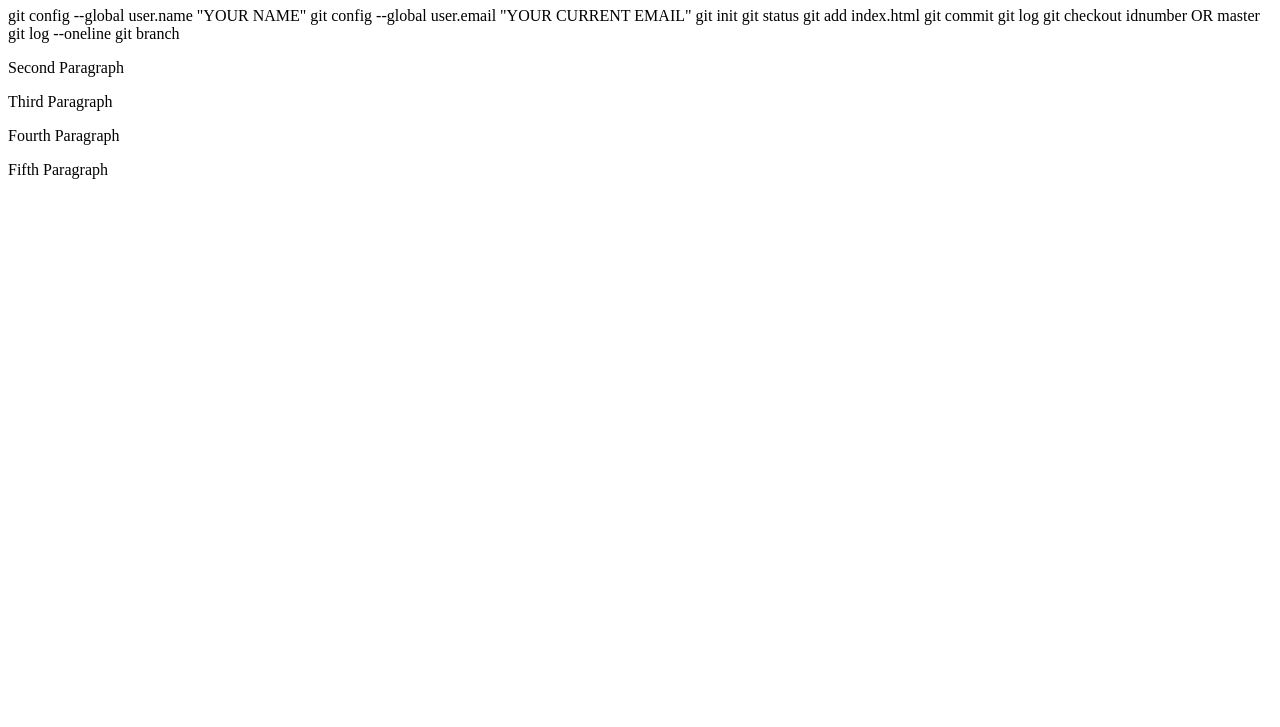
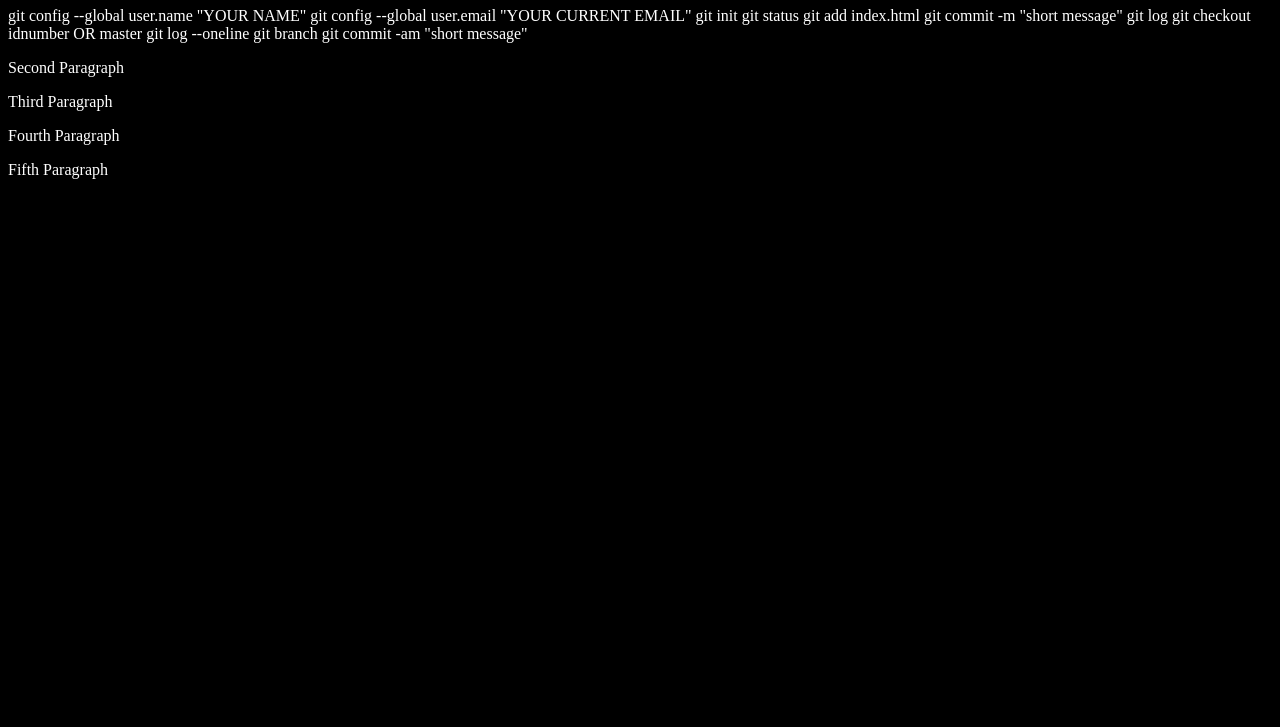
Before and after one commit to jmulls/awesomeco_git, a plain HTML site: page index.html in a window 1280 px wide. Shown: the part 73-800 px from the top of the page. Drawn offline with Linux system fonts and the light colour scheme.

Commit message:
Add CSS folder and file, link to index

```diff
--- /dev/null
+++ b/css/style.css
@@ -0,0 +1,4 @@
+body {
+    background-color: black;
+    color: white;
+}
--- a/index.html
+++ b/index.html
@@ -3,6 +3,7 @@
   <head>
     <meta charset="utf-8">
     <title>AwesomeCo</title>
+    <link rel="stylesheet" href="css/style.css">
   </head>
   <body>
     <h1>AwesomeCo</h1>
@@ -12,11 +13,12 @@
       git init
       git status
       git add index.html
-      git commit
+      git commit -m "short message"
       git log
       git checkout idnumber OR master
       git log --oneline
       git branch
+      git commit -am "short message"
     </p>
     <p>Second Paragraph</p>
     <p>Third Paragraph</p>
```
